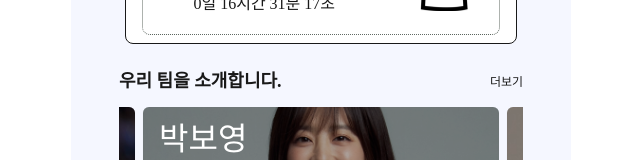
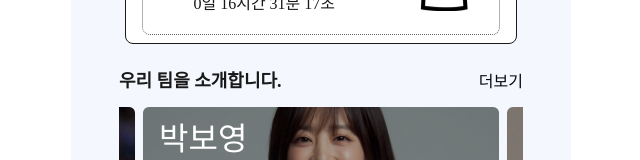
Before and after one commit to eiru123/team-master, a Next.js app: page /team/board in a window 1280 px wide. Shown: the part 258-418 px from the top of the page, without its empty margins (319-959 px from the left). Built offline with nearby package versions, Linux system fonts and the light colour scheme; a web font is replaced by a local one.

Commit message:
Update: team/board 페이지에서 member-list page로 갈 수 있도록 수정

```diff
--- a/src/app/team/board/_components/MemberList.tsx
+++ b/src/app/team/board/_components/MemberList.tsx
@@ -4,6 +4,7 @@ import Text from '@/components/ui/Text';
 import Slider from 'react-slick';
 import Image from 'next/image';
 import mainSliderSettings from '@/config/reactSlick-settings';
+import Link from 'next/link';
 
 const MemberList = () => {
   const members = [
@@ -64,20 +65,13 @@ const MemberList = () => {
     },
   ];
 
-  // TODO: 팀/멤버 소개 페이지 링크로 연결
-  const onClickGoPage = () => {
-    console.log('팀/멤버 소개 페이지로 이동');
-  };
-
   return (
     <>
       <div className="flex items-center justify-between">
         <Text type="p" fz={18} fw={700} classname="">
           우리 팀을 소개합니다.
         </Text>
-        <Text fz={12} type="button" onClick={onClickGoPage}>
-          더보기
-        </Text>
+        <Link href="/team/member-list">더보기</Link>
       </div>
       <div className="teams-container">
         <Slider {...mainSliderSettings}>
```
